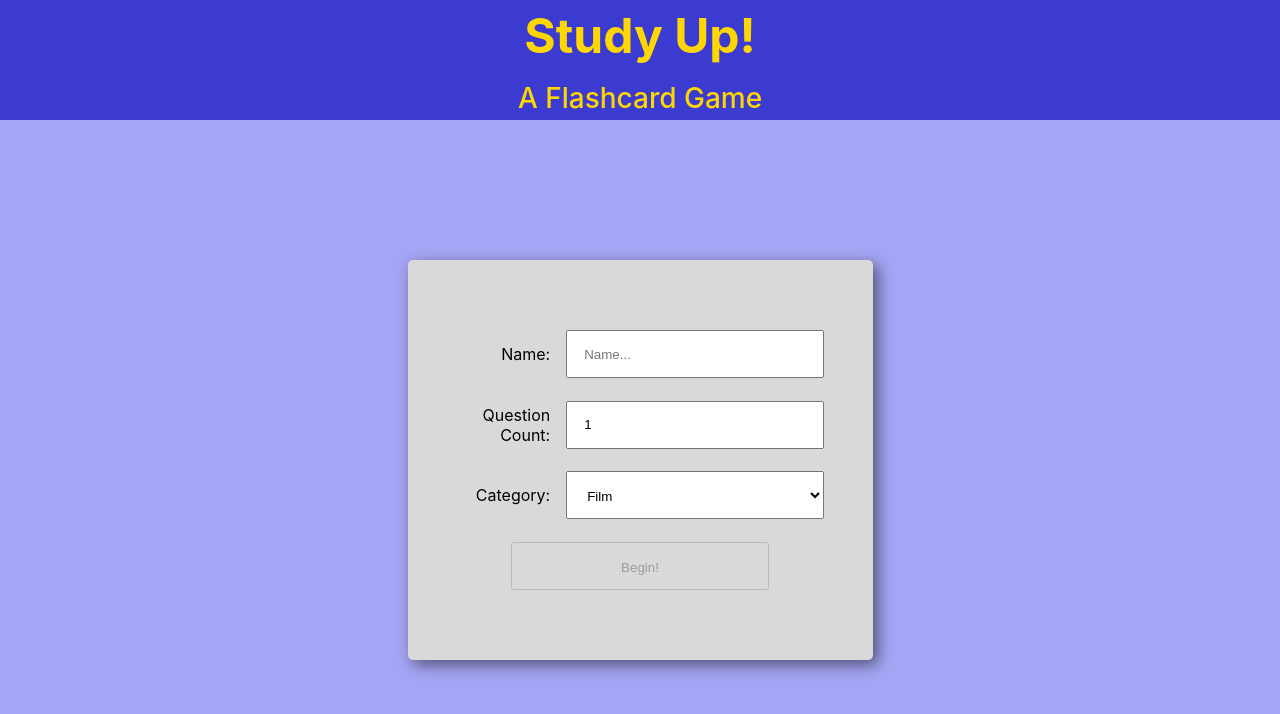
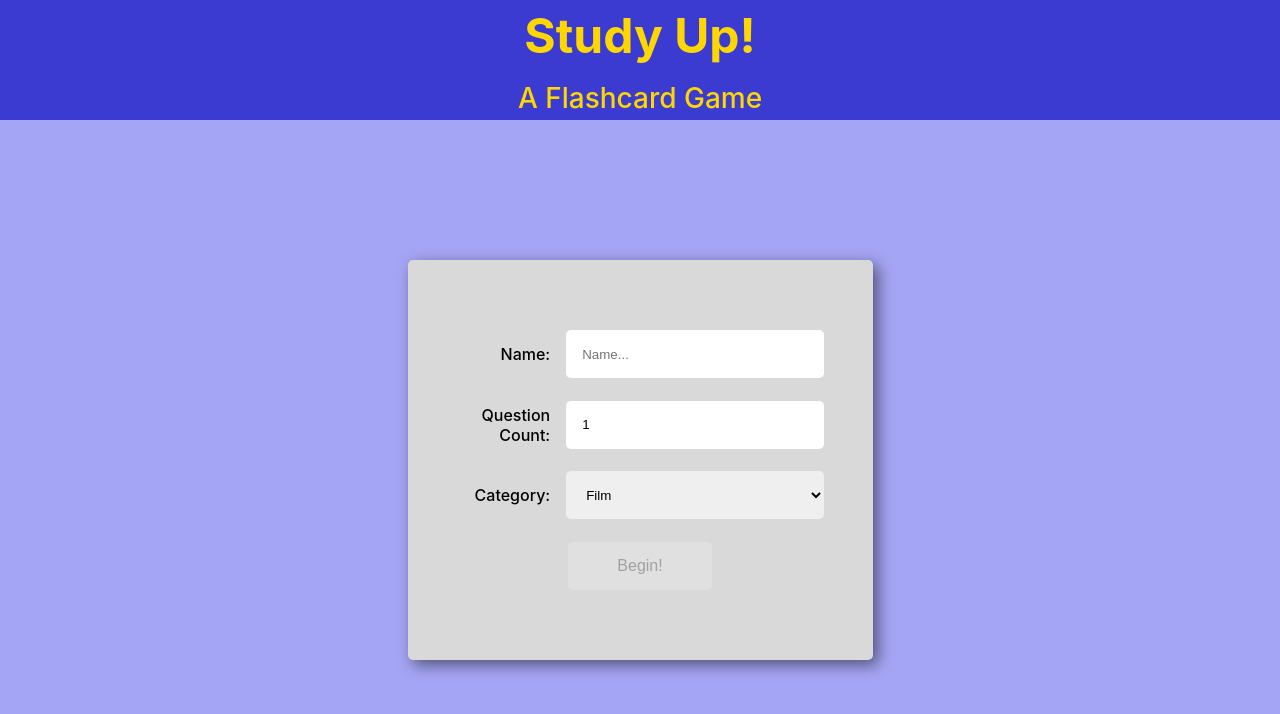
Before and after one commit to KyleWong2510/flashcards-challenge, a React (Create React App) app: page / in a window 1280 px wide. Shown: the top 714 px of the page. Built offline with nearby package versions, Linux system fonts and the light colour scheme.

Commit message:
Minor style changes

```diff
--- a/src/components/Card/Card.css
+++ b/src/components/Card/Card.css
@@ -1,6 +1,6 @@
 .card {
   background-color: rgb(218, 217, 217);
-  border: solid 1px;
+  border-radius: 5px;
   box-shadow: 5px 5px 15px 0px rgba(0, 0, 0, 0.5);
   display: flex;
   flex-direction: column;
--- a/src/components/EndGame/EndGame.css
+++ b/src/components/EndGame/EndGame.css
@@ -1,7 +1,7 @@
 .end-game {
   align-items: center;
   background-color: rgb(218, 217, 217);
-  border: 1px solid black;
+  border-radius: 5px;
   box-shadow: 5px 5px 15px 0px rgba(0, 0, 0, 0.5);
   display: flex;
   flex-direction: column;
--- a/src/components/Form/Form.css
+++ b/src/components/Form/Form.css
@@ -19,15 +19,27 @@ form div {
 
 form input,
 form select {
+  border: none;
+  border-radius: 5px;
   height: 3rem;
   padding: 1rem;
   width: 70%;
 }
 
+form input:hover,
+form select:hover {
+  cursor: pointer;
+}
+
 form label {
+  font-weight: 500;
   padding: 0 1rem;
   text-align: end;
   width: 30%;
+}
+
+.submit-btn {
+  font-size: 1em;
 }
 
 @media (max-width: 1260px) {
--- a/src/components/Form/Form.js
+++ b/src/components/Form/Form.js
@@ -78,6 +78,7 @@ const Form = (props) => {
       </div>
       <input
         aria-label='submit-btn'
+        className='submit-btn'
         type='submit'
         value='Begin!'
         disabled={!username && questionCount > 0 ? 'disabled' : null}
--- a/src/index.css
+++ b/src/index.css
@@ -19,9 +19,17 @@ code {
     monospace;
 }
 
-button {
+button,
+.submit-btn {
+  border-radius: 5px;
   font-size: 2em;
   max-height: 5rem;
   padding: 0.5rem;
   max-width: 9rem;
 }
+
+button:hover,
+.submit-btn:hover {
+  cursor: pointer;
+  transform: scale(1.05);
+}
```
